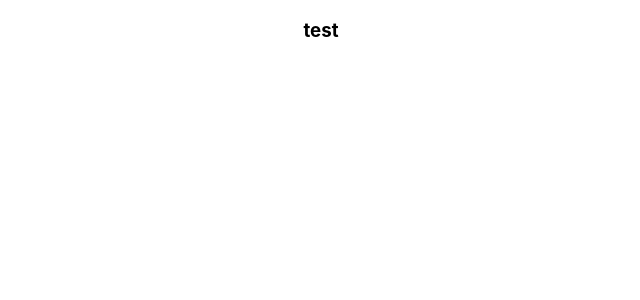
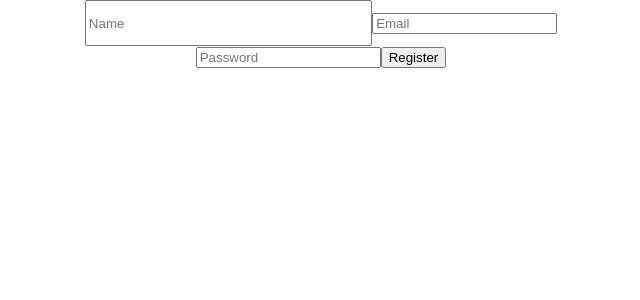
Before and after one commit to s1rHeadly/React-controlled-v-uncontrolled, a React (Create React App) app: page / in a window 1280 px wide. Shown: the top 300 px of the page, without its empty margins (319-959 px from the left). Built offline with nearby package versions, Linux system fonts and the light colour scheme.

Commit message:
uncontrolled form test

```diff
--- a/src/App.css
+++ b/src/App.css
@@ -1,5 +1,7 @@
 .App {
   text-align: center;
+  display: flex;
+  justify-content: center;
 }
 
 .App-logo {
@@ -36,3 +38,21 @@
     transform: rotate(360deg);
   }
 }
+
+
+
+
+.uncontrolled-form{
+  display: flex;
+  flex-wrap: wrap;
+  justify-content: center;
+  align-items: center;
+  flex-direction: row;
+  width: max(400px, 90%);
+}
+
+
+input[type="text"], input[type="number"]{
+  width: 45%;
+  height: min(40px, 95%);
+}
--- a/src/App.js
+++ b/src/App.js
@@ -1,8 +1,9 @@
+import UncontrolledForm from "./Components/UncontrolledForm";
 
 function App() {
   return (
     <div className="App">
-      <h3>test</h3>
+     <UncontrolledForm />
     </div>
   );
 }
--- /dev/null
+++ b/src/Components/UncontrolledForm.js
@@ -0,0 +1,37 @@
+import React, { useEffect, useRef } from 'react';
+
+const UncontrolledForm = () => {
+  const nameInputRef = useRef(null);
+  const emailInputRef = useRef(null);
+  const passwordInputRef = useRef(null);
+
+  const handleSubmit = (event) => {
+    event.preventDefault();
+
+    // Perform registration logic here
+    const name = nameInputRef.current.value;
+    const email = emailInputRef.current.value;
+    const password = passwordInputRef.current.value;
+
+    // Reset input fields
+    nameInputRef.current.value = '';
+    emailInputRef.current.value = '';
+    passwordInputRef.current.value = '';
+
+    // Additional registration logic
+    console.log(name, email, password)
+  };
+
+  return (
+    <form onSubmit={handleSubmit}>
+      <input type="text" placeholder="Name" ref={nameInputRef} />
+      <input type="email" placeholder="Email" ref={emailInputRef} />
+      <input type="password" placeholder="Password" ref={passwordInputRef} />
+      <button type="submit">Register</button>
+    </form>
+  );
+
+  }
+
+
+export default UncontrolledForm;
```
